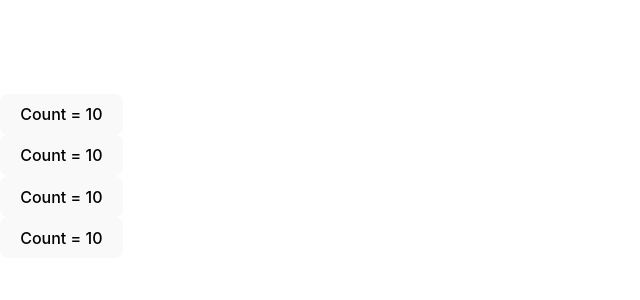
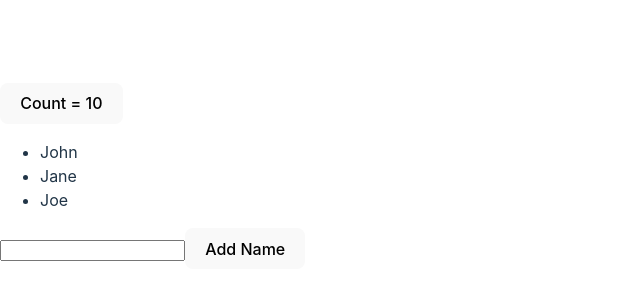
Before and after one commit to sung8/react-state-mgmt-study, a React (Vite) app: page / in a window 1280 px wide. Shown: the part 224-524 px from the top of the page, without its empty margins (0-640 px from the left). Built offline with nearby package versions, Linux system fonts and the light colour scheme.

Commit message:
useState managing an array

```diff
--- a/src/App.jsx
+++ b/src/App.jsx
@@ -1,4 +1,26 @@
 import { useState } from "react";
+
+function NameList() {
+  const [list, setList] = useState(["John", "Jane", "Joe"]);
+  const [name, setName] = useState("");
+
+  const onAddName = () => {
+    setList([...list, name]);
+    setName("");
+  };
+
+  return (
+    <div>
+      <ul>
+        {list.map((name) => (
+          <li key={name}>{name}</li>
+        ))}
+      </ul>
+      <input type="text" value={name} onChange={(e) => setName(e.target.value)} />
+      <button onClick={onAddName}>Add Name</button>
+    </div>
+  );
+}
 
 function Counter() {
   const [count, setCount] = useState(10);
@@ -17,9 +39,7 @@ function App() {
   return (
     <div>
       <Counter />
-      <Counter />
-      <Counter />
-      <Counter />
+      <NameList />
     </div>
   );
 }
```
Also changed, not shown: jsconfig.json (deleted, +0 -9 lines).
